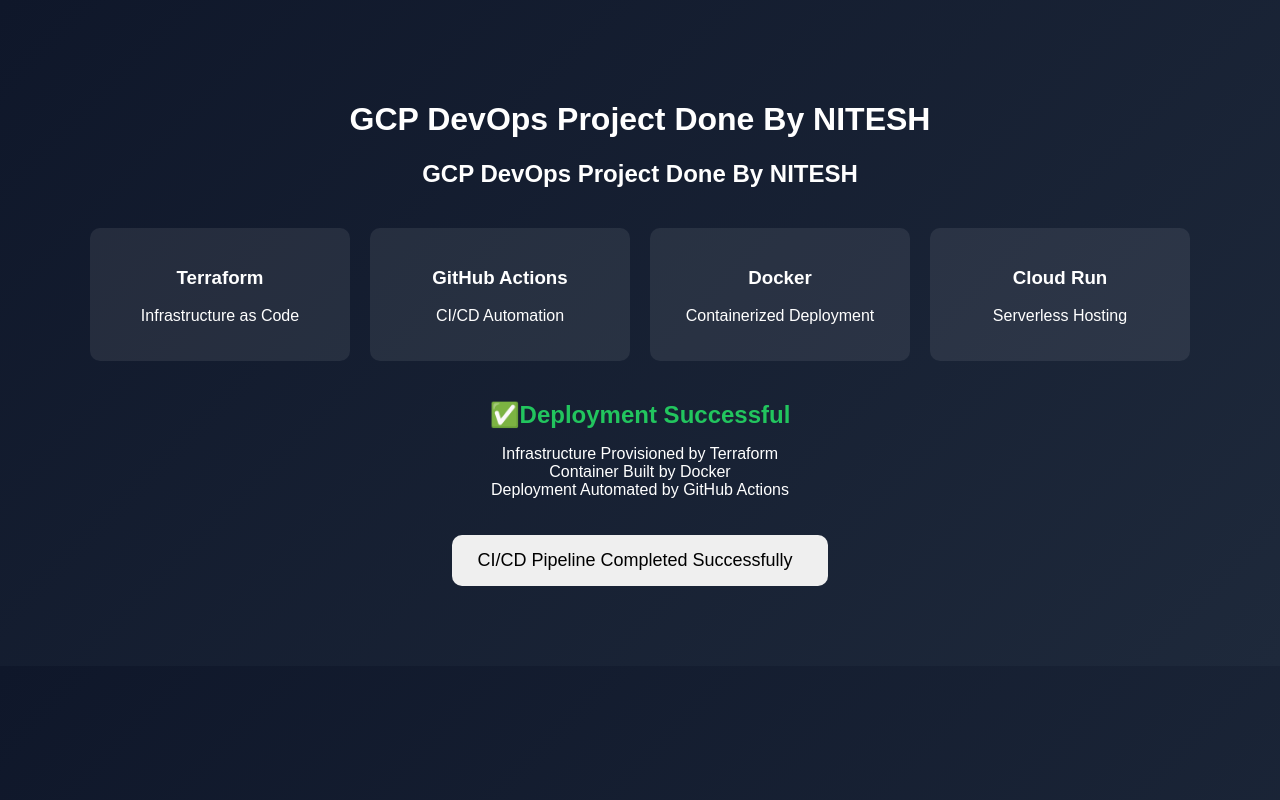
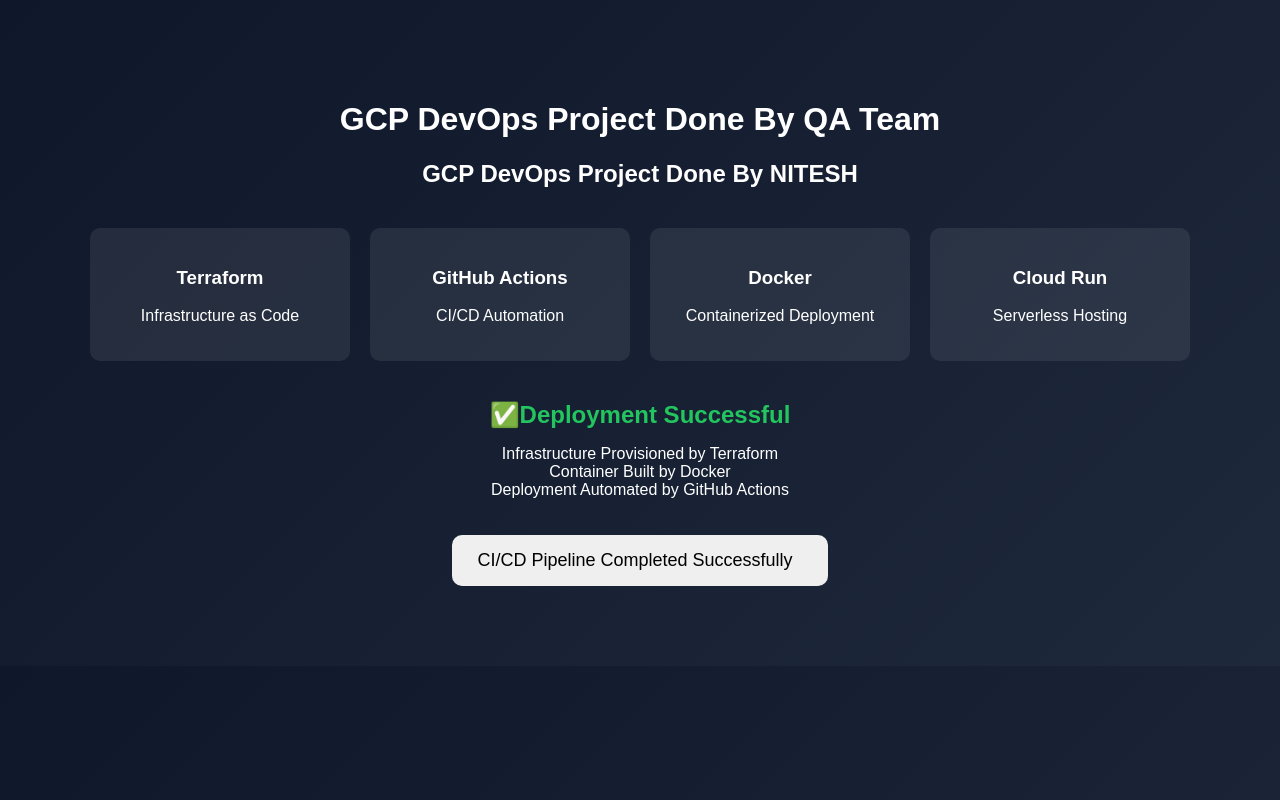
Before and after one commit to niteshkal03/terraform-gcp, a plain HTML site: page app/index.html in a window 1280 px wide. Drawn offline with Linux system fonts and the light colour scheme.

Commit message:
Update index.html

```diff
--- a/app/index.html
+++ b/app/index.html
@@ -52,7 +52,7 @@
 
 <body>
     <div class="container">
-        <h1>GCP DevOps Project Done By NITESH</h1>
+        <h1>GCP DevOps Project Done By QA Team</h1>
         <h2>GCP DevOps Project Done By NITESH</h2>
         <div class="card-container">
             <div class="card">
```
